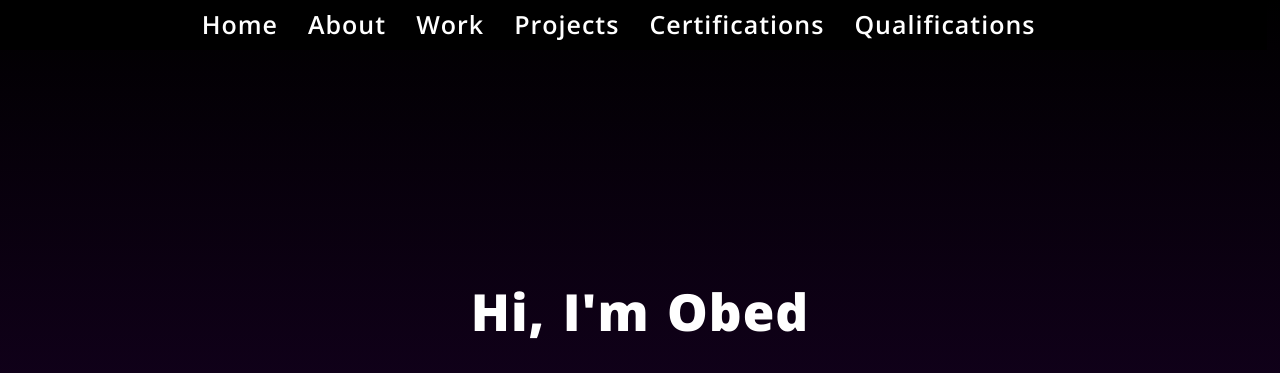
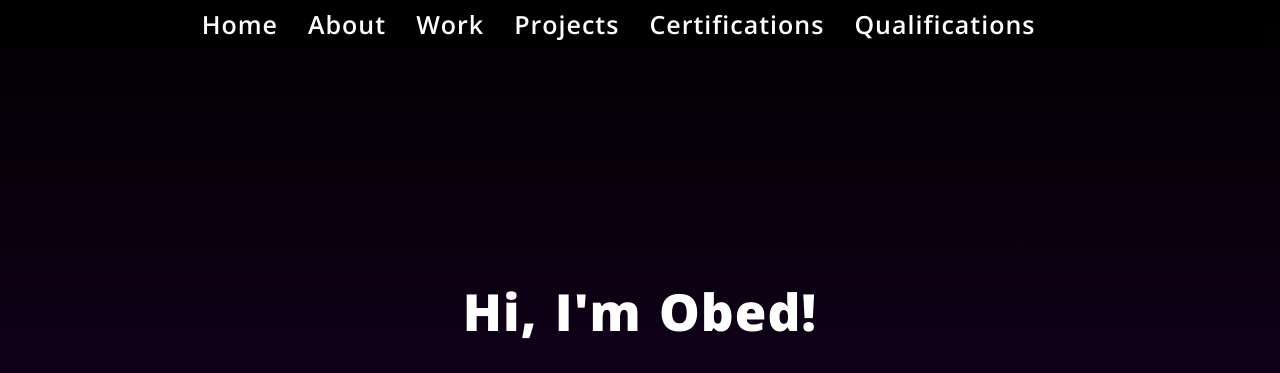
Before and after one commit to Obed213/TF-AZ-CloudResume, a plain HTML site: page Front-end/index.html in a window 1280 px wide. Shown: the top 373 px of the page. Drawn offline with nearby package versions, Linux system fonts and the light colour scheme.

```diff
--- a/Front-end/index.html
+++ b/Front-end/index.html
@@ -31,7 +31,7 @@
 <!-- ========================= -->
 
       <section id="home">
-        <h1>Hi, I'm Obed</h1>
+        <h1>Hi, I'm Obed!</h1>
         <h2>Here's my digital resume inspired by the Cloud Resume Challenge</h2>
 
 
```
Also changed, not shown: 1 other file.
